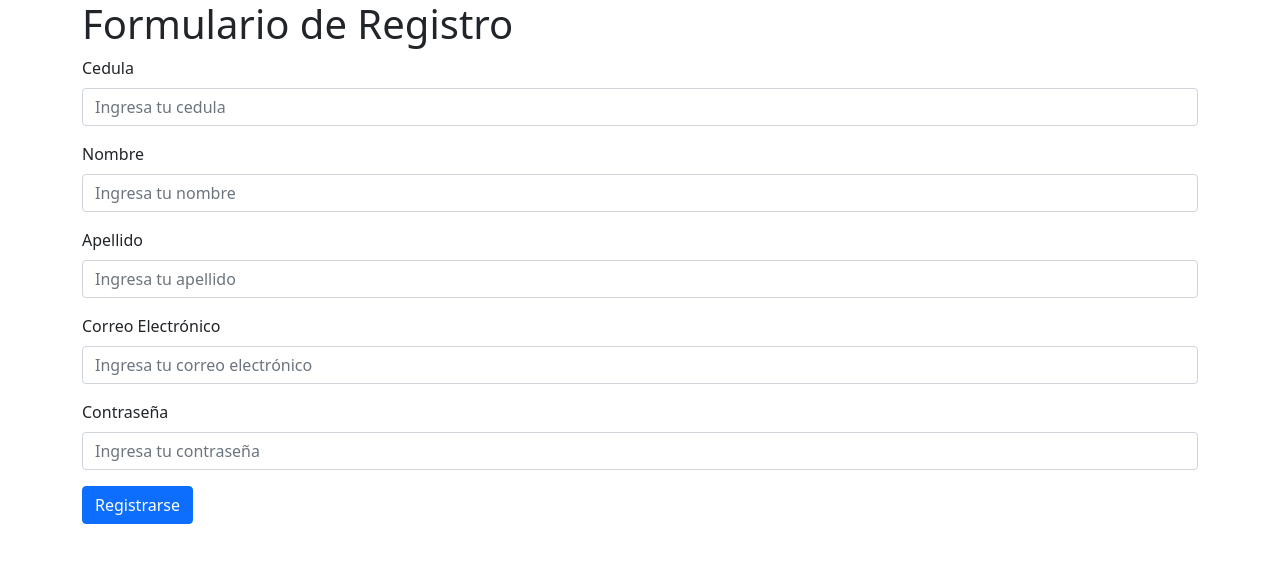
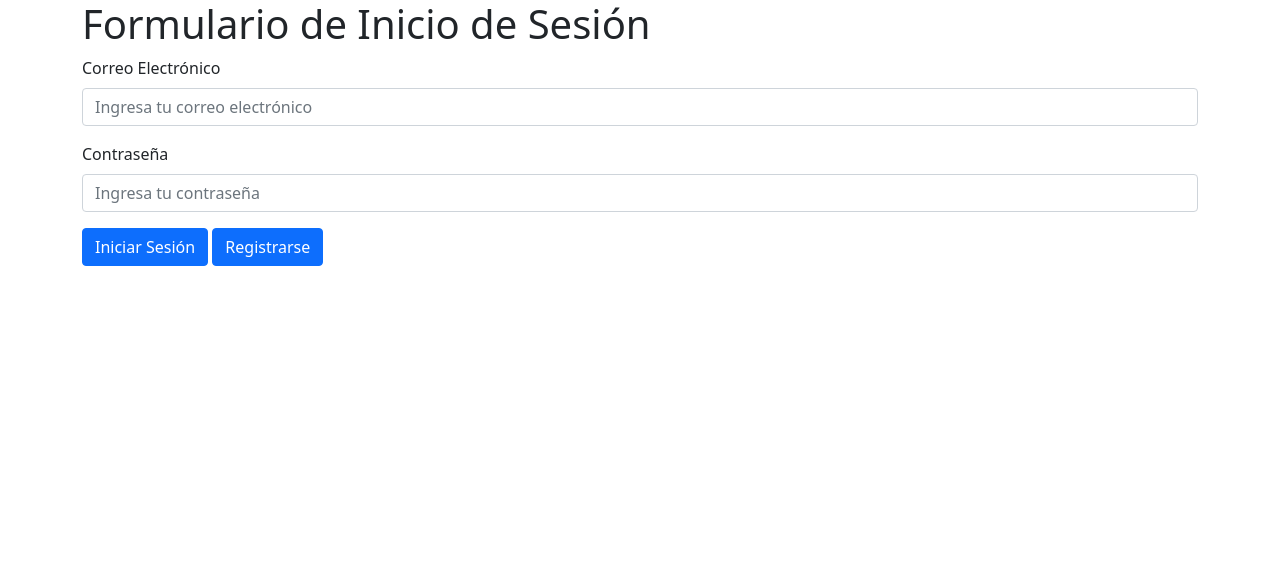
Before and after one commit to srestrep74/DB_SQL, a Django app: page /login in a window 1280 px wide. Shown: the top 563 px of the page. Run offline with Django 3.2, Linux system fonts and the light colour scheme.

Commit message:
Version 3.0

```diff
--- a/piezas/templates/form.html
+++ /dev/null
@@ -1 +0,0 @@
-bs5-form
--- a/piezas/templates/pages/piece/create.html
+++ b/piezas/templates/pages/piece/create.html
@@ -3,6 +3,7 @@
 {% block title %} Agregar Nueva Pieza {% endblock %}
 
 {% block content %}
+
 
 <div class="card">
     <div class="card-header">
--- a/piezas/templates/registration/login.html
+++ b/piezas/templates/registration/login.html
@@ -3,26 +3,14 @@
 <head>
   <meta charset="UTF-8">
   <meta name="viewport" content="width=device-width, initial-scale=1.0">
-  <title>Formulario de Registro</title>
+  <title>Formulario de Inicio de Sesión</title>
   <link rel="stylesheet" href="https://cdn.jsdelivr.net/npm/bootstrap@5.0.0/dist/css/bootstrap.min.css">
 </head>
 <body>
 
   <div class="container">
-    <h1>Formulario de Registro</h1>
+    <h1>Formulario de Inicio de Sesión</h1>
     <form>
-      <div class="mb-3">
-        <label for="nombre" class="form-label">Cedula</label>
-        <input type="text" class="form-control" id="cedula" placeholder="Ingresa tu cedula">
-      </div>
-      <div class="mb-3">
-        <label for="nombre" class="form-label">Nombre</label>
-        <input type="text" class="form-control" id="nombre" placeholder="Ingresa tu nombre">
-      </div>
-      <div class="mb-3">
-        <label for="apellido" class="form-label">Apellido</label>
-        <input type="text" class="form-control" id="apellido" placeholder="Ingresa tu apellido">
-      </div>
       <div class="mb-3">
         <label for="email" class="form-label">Correo Electrónico</label>
         <input type="email" class="form-control" id="email" placeholder="Ingresa tu correo electrónico">
@@ -31,6 +19,7 @@
         <label for="password" class="form-label">Contraseña</label>
         <input type="password" class="form-control" id="password" placeholder="Ingresa tu contraseña">
       </div>
+      <button type="submit" class="btn btn-primary">Iniciar Sesión</button>
       <button type="submit" class="btn btn-primary">Registrarse</button>
     </form>
   </div>
--- a/piezas/views.py
+++ b/piezas/views.py
@@ -1,7 +1,7 @@
 from django.shortcuts import render, redirect
 from django.http import HttpResponse
 # Create your views here.
-
+from .forms import pieza
 
 
 def login(request):
@@ -14,10 +14,12 @@ def home(request):
     return render( request, 'pages/home.html')
 
 def create(request):
-    return render(request, 'pages/piece/create.html')
+    formulario = pieza(request.POST or None)
+    return render(request, 'pages/piece/create.html', {'formulario':formulario})
 
 def update(request):
-    return render(request, 'pages/piece/update.html')
+    formulario = pieza(request.POST or None)
+    return render(request, 'pages/piece/update.html', {'formulario' : formulario})
 
 def mycollection(request):
     return render(request, 'pages/mycollection.html')
```
Also changed, not shown: piezas/forms.py (+9 -0 lines), piezas/models.py (+17 -2 lines), piezas/templates/pages/piece/form.html (+11 -8 lines), piezas/migrations/0001_initial.py (added).
